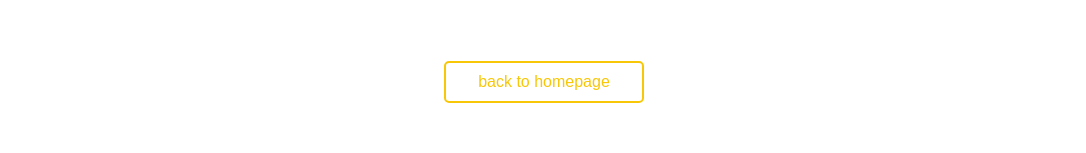
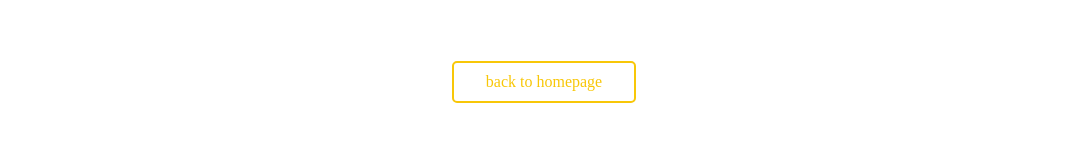
Before and after one commit to CagatayAtay/CagatayAtay.github.io, a plain HTML site: page 404.html in a window 1280 px wide. Shown: the part 1250-1403 px from the top of the page, without its empty margins (96-1182 px from the left). Drawn offline with Linux system fonts and the light colour scheme.

Commit message:
Button font settings

```diff
--- a/style.css
+++ b/style.css
@@ -294,7 +294,7 @@ button {
     padding: .625rem 2rem;
     font-size: 1rem;
     font-weight: 500;
-    font-family: 'Poppins', sans-serif;
+    font-family: 'Poppins';
     cursor: pointer;
     transition: 0.8s;
 }
```
